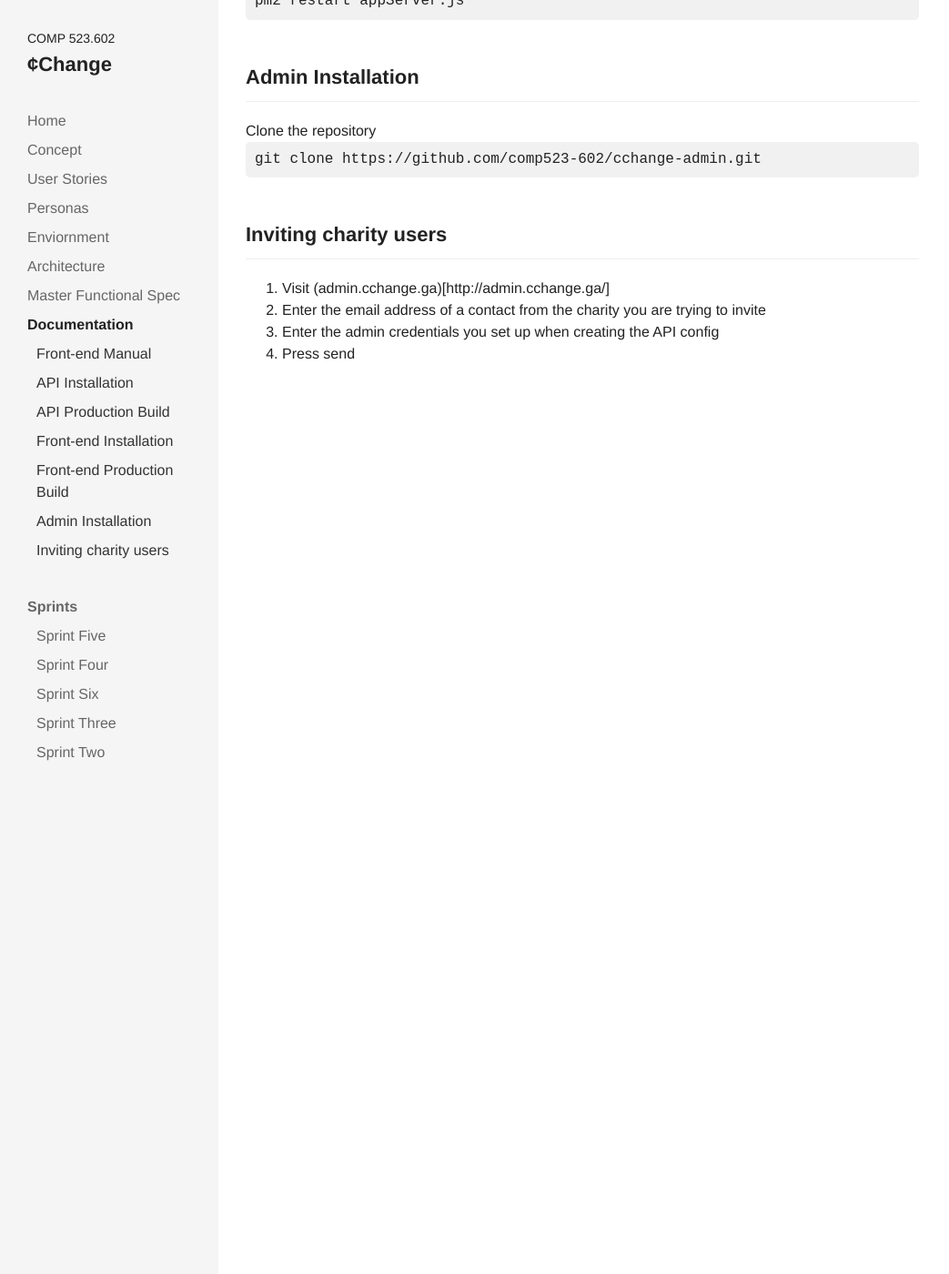
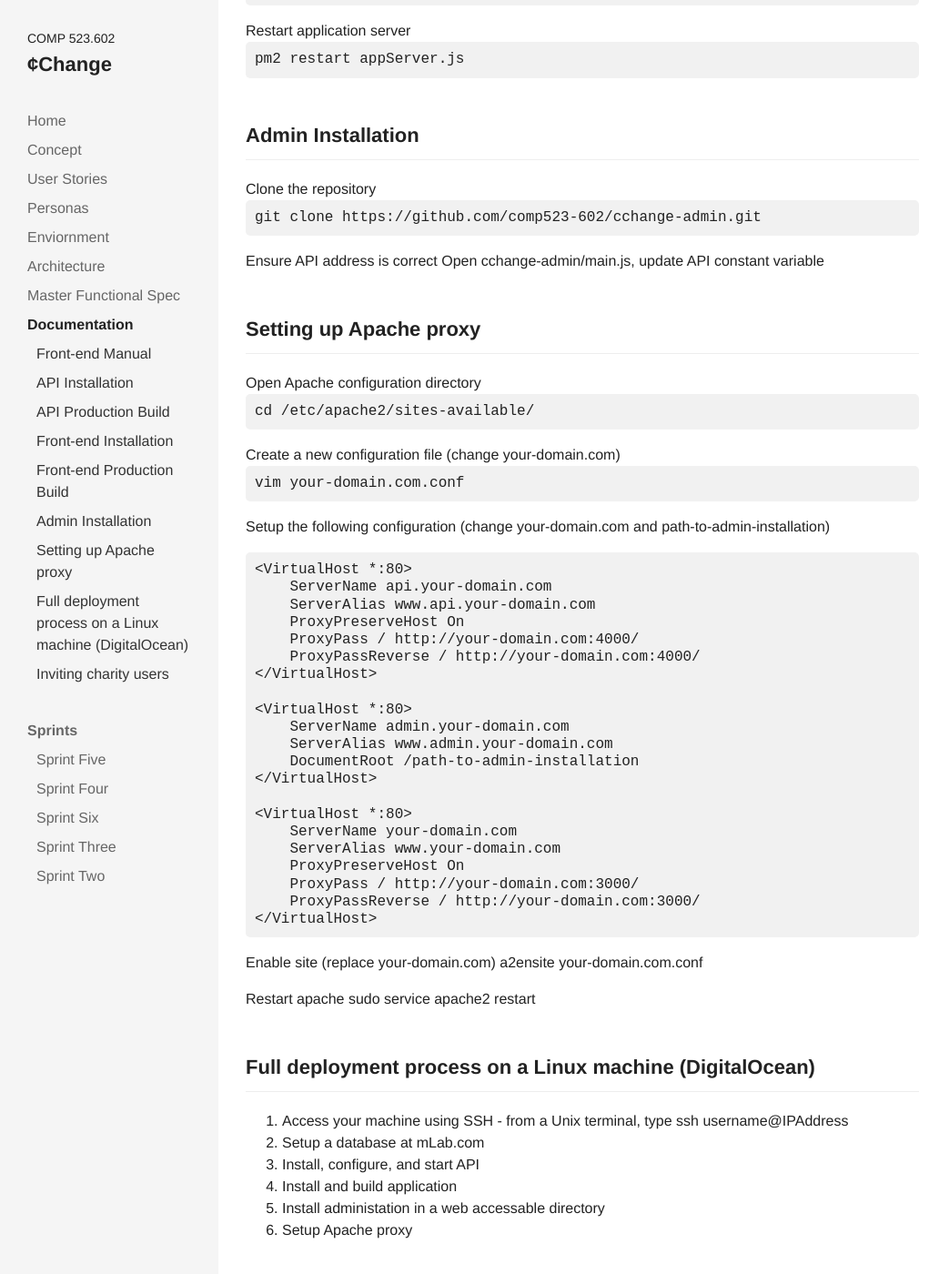
Before and after one commit to comp523-602/cchange-project, a Jekyll site: the page built from documentation.markdown, in a window 1280 px wide and 1400 px high, scrolled down 2300 px. Shown: the whole window at 91% size, without its empty margins (0-1043 px from the left). Built offline with Jekyll 4.4.1, drawn with Linux system fonts in a browser that asks for light colours; nearby versions of some CDN libraries; our own code applies the rules of GitHub Pages for plain Markdown files; some of the changed text lies outside the part shown.

Commit message:
Updated Documentation

````diff
--- a/documentation.markdown
+++ b/documentation.markdown
@@ -70,6 +70,9 @@ Pull latest changes
 Install required packages
 `npm install`
 
+Ensure API address is correct
+Open cchange-app-v2/src/modules/Requests.js, update API constant variable
+
 Publish documentation
 `documentation build src/** -f html -o docs`
 
@@ -87,6 +90,57 @@ Restart application server
 Clone the repository
 `git clone https://github.com/comp523-602/cchange-admin.git`
 
+Ensure API address is correct
+Open cchange-admin/main.js, update API constant variable
+
+## Setting up Apache proxy
+
+Open Apache configuration directory
+`cd /etc/apache2/sites-available/`
+
+Create a new configuration file (change your-domain.com)
+`vim your-domain.com.conf`
+
+Setup the following configuration (change your-domain.com and path-to-admin-installation)
+```
+<VirtualHost *:80>
+    ServerName api.your-domain.com
+    ServerAlias www.api.your-domain.com
+    ProxyPreserveHost On
+    ProxyPass / http://your-domain.com:4000/
+    ProxyPassReverse / http://your-domain.com:4000/
+</VirtualHost>
+
+<VirtualHost *:80>
+    ServerName admin.your-domain.com
+    ServerAlias www.admin.your-domain.com
+    DocumentRoot /path-to-admin-installation
+</VirtualHost>
+
+<VirtualHost *:80>
+    ServerName your-domain.com
+    ServerAlias www.your-domain.com
+    ProxyPreserveHost On
+    ProxyPass / http://your-domain.com:3000/
+    ProxyPassReverse / http://your-domain.com:3000/
+</VirtualHost>
+```
+
+Enable site (replace your-domain.com)
+a2ensite your-domain.com.conf
+
+Restart apache
+sudo service apache2 restart
+
+## Full deployment process on a Linux machine (DigitalOcean)
+
+1. Access your machine using SSH - from a Unix terminal, type ssh username@IPAddress
+2. Setup a database at mLab.com
+2. Install, configure, and start API
+3. Install and build application
+4. Install administation in a web accessable directory
+5. Setup Apache proxy
+
 ## Inviting charity users
 
 1. Visit (admin.cchange.ga)[http://admin.cchange.ga/]
````
